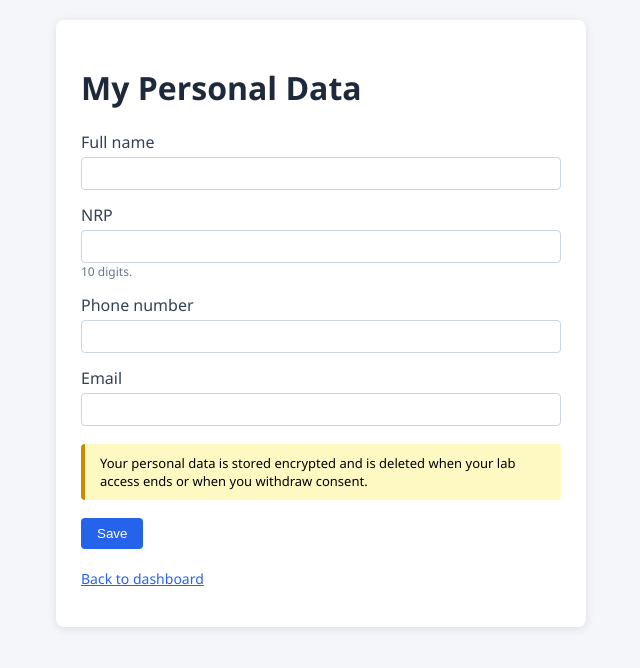
After one commit to mouisbeton/labpass, a Flask app: template templates/profile.html in a window 1280 px wide. The commit adds this page. Shown: the top 668 px of the page, without its empty margins (319-959 px from the left). Run offline with Flask 3, Linux system fonts and the light colour scheme; the template is opened without the code that fills it, so the values that code supplies are empty.

Commit message:
Encrypt file metadata and add an encrypted personal data form

```diff
--- a/app.py
+++ b/app.py
@@ -5,9 +5,11 @@
 # - ./storage.py: Untuk menyimpan dan membaca berkas blob ciphertext pada disk
 # - ./crypto_stub.py (atau labcrypto): Modul kriptografi untuk enkripsi/dekripsi dan key wrapping
 # - ./templates/dashboard.html: Tampilan UI antarmuka utama pengguna
+# - ./templates/profile.html: Form data pribadi (nama, NRP, telepon, email)
 
 import hashlib
 import io
+import json
 import os
 import uuid
 from flask import (
@@ -93,6 +95,58 @@ app.secret_key = os.urandom(24)
 auth.init_app(app)
 
 # ==============================================================================
+# RECORD TERENKRIPSI (metadata berkas & data pribadi)
+# ==============================================================================
+# var daftar algoritma cipher untuk setiap record (sama dengan salinan berkas)
+RECORD_CIPHERS = ["aes-gcm", "des-cbc", "rc4"]
+
+
+# fungsi menyimpan satu record kecil (bytes) terenkripsi dengan 3 algoritma ke tabel records
+# Catatan: commit dilakukan oleh pemanggil
+def save_record(db, user_id, kek, record_id, plaintext):
+    # hapus versi lama record agar tidak ada sisa salinan lama
+    db.execute(
+        "DELETE FROM records WHERE user_id = ? AND record_id = ?",
+        (user_id, record_id),
+    )
+
+    # loop enkripsi record ke dalam 3 algoritma independen
+    for cipher_name in RECORD_CIPHERS:
+        # var item secret BARU untuk setiap penulisan (nonce AES-GCM = penghitung chunk)
+        item_secret = new_item_secret()
+        # var tuple konteks autentikasi (user_id, record_id, cipher_name)
+        ctx = (str(user_id), record_id, cipher_name)
+
+        db.execute(
+            "INSERT INTO records (user_id, record_id, cipher, blob, wrapped_secret) VALUES (?, ?, ?, ?, ?)",
+            (
+                user_id,
+                record_id,
+                cipher_name,
+                encrypt_item(cipher_name, plaintext, item_secret, ctx),
+                wrap_secret(kek, item_secret, ctx),
+            ),
+        )
+
+
+# fungsi membaca dan mendekripsi satu salinan record; mengembalikan None jika record tidak ada
+def load_record(db, user_id, kek, record_id, cipher_name):
+    row = db.execute(
+        "SELECT blob, wrapped_secret FROM records WHERE user_id = ? AND record_id = ? AND cipher = ?",
+        (user_id, record_id, cipher_name),
+    ).fetchone()
+
+    # percabangan jika record belum pernah disimpan
+    if row is None:
+        return None
+
+    # var tuple konteks autentikasi (user_id, record_id, cipher_name)
+    ctx = (str(user_id), record_id, cipher_name)
+    item_secret = unwrap_secret(kek, row["wrapped_secret"], ctx)
+    return decrypt_item(cipher_name, row["blob"], item_secret, ctx)
+
+
+# ==============================================================================
 # FLASK ROUTES
 # ==============================================================================
 
@@ -158,17 +212,24 @@ def upload_file():
     # item_secret = new_item_secret()
 
     # simpan metadata dasar item ke basis data SQLite
-    # Catatan: Nama berkas dan mime type dienkripsi atau disimpan secara pseudonim
+    # Catatan: kolom filename_enc & mime_type_enc dikosongkan; nama berkas dan mime type
+    # disimpan terenkripsi di tabel records (record_id "<item_id>/meta")
     db.execute(
         "INSERT INTO items (id, user_id, filename_enc, mime_type_enc, sha256_orig) VALUES (?, ?, ?, ?, ?)",
         (
             item_id,
             g.user_id,
-            uploaded_file.filename.encode("utf-8"),
-            uploaded_file.mimetype.encode("utf-8"),
+            b"",
+            b"",
             sha256_orig,
         ),
     )
+
+    # var metadata berkas dalam bentuk JSON
+    meta = {"filename": uploaded_file.filename, "mime_type": uploaded_file.mimetype}
+    # simpan metadata terenkripsi dengan record_id berbeda dari item_id,
+    # agar blob metadata tidak bisa ditukar dengan blob berkas
+    save_record(db, g.user_id, kek, f"{item_id}/meta", json.dumps(meta).encode("utf-8"))
 
     # loop melakukan enkripsi berkas ke dalam 3 algoritma independen
     for cipher_name in ciphers:
@@ -273,6 +334,17 @@ def download_file(item_id, cipher_name):
                 "Integritas data rusak: SHA-256 tidak cocok dengan berkas asli!"
             )
 
+        # 5. Dekripsi metadata (nama berkas & mime type) dengan cipher yang SAMA
+        meta_bytes = load_record(db, g.user_id, kek, f"{item_id}/meta", cipher_name)
+        if meta_bytes is not None:
+            meta = json.loads(meta_bytes)
+        else:
+            # berkas lama (diunggah sebelum metadata dienkripsi): baca kolom lama
+            meta = {
+                "filename": item["filename_enc"].decode("utf-8"),
+                "mime_type": item["mime_type_enc"].decode("utf-8"),
+            }
+
     except Exception as err:
         flash(f"Could not decrypt or verify the file: {err}")
         return redirect(url_for("dashboard"))
@@ -280,7 +352,8 @@ def download_file(item_id, cipher_name):
     # var mengembalikan data file terdekripsi langsung ke browser pengguna dari RAM
     return send_file(
         io.BytesIO(plaintext_bytes),
-        download_name=item["filename_enc"].decode("utf-8"),
+        download_name=meta["filename"],
+        mimetype=meta["mime_type"],
         as_attachment=True,
     )
 
@@ -314,9 +387,51 @@ def delete_file(item_id):
 
     # hapus metadata item dari SQLite (ON DELETE CASCADE akan membersihkan tabel copies & wrapped_keys)
     db.execute("DELETE FROM items WHERE id = ?", (item_id,))
+    # hapus metadata terenkripsi berkas (tabel records tidak terhubung ke items)
+    db.execute(
+        "DELETE FROM records WHERE user_id = ? AND record_id = ?",
+        (g.user_id, f"{item_id}/meta"),
+    )
     db.commit()
 
     flash("The file and all 3 of its encrypted copies were deleted.")
+    return redirect(url_for("dashboard"))
+
+
+# var nama field data pribadi yang wajib diisi
+PROFILE_FIELDS = ["name", "nrp", "phone", "email"]
+
+
+# Rute data pribadi: nama, NRP, telepon, email disimpan sebagai satu record JSON per cipher
+@app.route("/profile", methods=["GET", "POST"])
+@auth.login_required
+def profile():
+    # var koneksi database
+    db = get_db()
+
+    if request.method == "GET":
+        # var data pribadi dari salinan AES-GCM (None jika belum pernah disimpan)
+        profile_bytes = load_record(db, g.user_id, g.kek, "profile", "aes-gcm")
+        data = json.loads(profile_bytes) if profile_bytes else {}
+        return render_template("profile.html", errors=[], data=data)
+
+    # var data form yang dikirim pengguna
+    data = {field: request.form.get(field, "").strip() for field in PROFILE_FIELDS}
+
+    # validasi: semua field wajib diisi dan NRP harus 10 digit
+    errors = []
+    if not all(data.values()):
+        errors.append("All fields are required.")
+    if data["nrp"] and not auth.NRP_PATTERN.fullmatch(data["nrp"]):
+        errors.append("NRP must be exactly 10 digits.")
+    if errors:
+        return render_template("profile.html", errors=errors, data=data), 400
+
+    # simpan data pribadi terenkripsi (item secret baru untuk setiap cipher)
+    save_record(db, g.user_id, g.kek, "profile", json.dumps(data).encode("utf-8"))
+    db.commit()
+
+    flash("Your personal data was encrypted and saved.")
     return redirect(url_for("dashboard"))
 
 
--- a/cleanup.py
+++ b/cleanup.py
@@ -76,6 +76,10 @@ def run_daily_cleanup():
                     if deleted:
                         print(f"  -> File blob dihapus: {blob_path}")
 
+            # hapus record terenkripsi (metadata berkas & data pribadi) milik pengguna;
+            # foreign key SQLite tidak aktif, jadi CASCADE tidak berjalan
+            cursor.execute("DELETE FROM records WHERE user_id = ?", (user_id,))
+
             # 2. Hapus data pengguna dari tabel users (FK ON DELETE CASCADE akan menghapus items, copies, & wrapped_keys)
             cursor.execute("DELETE FROM users WHERE id = ?", (user_id,))
             print(
--- a/database.py
+++ b/database.py
@@ -89,6 +89,20 @@ def init_db():
     );
     """)
 
+    # eksekusi query pembuatan tabel records (record kecil terenkripsi: metadata berkas & data pribadi) jika belum ada
+    # record_id = "<item_id>/meta" untuk nama & mime type berkas, "profile" untuk data pribadi
+    cursor.execute("""
+    CREATE TABLE IF NOT EXISTS records (
+        user_id TEXT NOT NULL,
+        record_id TEXT NOT NULL,
+        cipher TEXT NOT NULL,
+        blob BLOB NOT NULL,
+        wrapped_secret BLOB NOT NULL,
+        PRIMARY KEY (user_id, record_id, cipher),
+        FOREIGN KEY (user_id) REFERENCES users (id) ON DELETE CASCADE
+    );
+    """)
+
     # simpan perubahan skema ke file database fisik
     conn.commit()
     # tutup koneksi database inisialisasi
--- a/templates/dashboard.html
+++ b/templates/dashboard.html
@@ -37,6 +37,7 @@ Related Files:
     <div class="container">
         <!-- Account links (auth.py) -->
         <div class="topbar">
+            <a href="{{ url_for('profile') }}">My personal data</a>
             <a href="{{ url_for('auth.change_password') }}">Change password</a>
             <a href="{{ url_for('auth.withdraw_consent') }}" class="danger-link">Withdraw consent</a>
             <!-- Logout is POST-only, so it is a small form rather than a link -->
--- /dev/null
+++ b/templates/profile.html
@@ -0,0 +1,66 @@
+<!--
+@kode-komentar-id
+File Purpose: Personal data form (name, NRP, phone, email). Saved as one encrypted JSON record per cipher (AES, DES, RC4).
+Related Files:
+- ../app.py: GET/POST /profile sends errors and data
+-->
+<!DOCTYPE html>
+<html lang="en">
+<head>
+    <meta charset="UTF-8">
+    <meta name="viewport" content="width=device-width, initial-scale=1.0">
+    <title>My Personal Data - Secure Lab Access Enrollment Portal</title>
+    <style>
+        body { font-family: 'Segoe UI', Tahoma, Geneva, Verdana, sans-serif; background-color: #f4f6f9; margin: 0; padding: 20px; }
+        .container { max-width: 480px; margin: 0 auto; background: #fff; padding: 25px; border-radius: 8px; box-shadow: 0 2px 10px rgba(0,0,0,0.1); }
+        h1 { color: #1e293b; }
+        .errors { background: #fee2e2; border-left: 4px solid #dc2626; padding: 10px 15px; margin-bottom: 20px; border-radius: 4px; color: #991b1b; }
+        label { display: block; margin-top: 14px; font-weight: 500; color: #334155; }
+        input[type="text"], input[type="tel"], input[type="email"] { width: 100%; padding: 8px; margin-top: 4px; border: 1px solid #cbd5e1; border-radius: 4px; box-sizing: border-box; }
+        .hint { font-size: 12px; color: #64748b; }
+        .warning { background: #fef9c3; border-left: 4px solid #ca8a04; padding: 10px 15px; margin-top: 18px; border-radius: 4px; font-size: 13px; }
+        .btn { padding: 8px 16px; border: none; border-radius: 4px; cursor: pointer; font-weight: 500; margin-top: 18px; }
+        .btn-primary { background: #2563eb; color: #fff; }
+        .footer { margin-top: 20px; font-size: 14px; }
+        .footer a { color: #2563eb; }
+    </style>
+</head>
+<body>
+    <div class="container">
+        <h1>My Personal Data</h1>
+
+        {% if errors %}
+            <div class="errors">
+                {% for err in errors %}<div>{{ err }}</div>{% endfor %}
+            </div>
+        {% endif %}
+
+        <form method="POST" action="{{ url_for('profile') }}">
+            <!-- Required by Flask-WTF CSRFProtect -->
+            <input type="hidden" name="csrf_token" value="{{ csrf_token() }}">
+
+            <label for="name">Full name</label>
+            <input type="text" id="name" name="name" value="{{ data.get('name', '') }}" required autocomplete="name">
+
+            <label for="nrp">NRP</label>
+            <input type="text" id="nrp" name="nrp" value="{{ data.get('nrp', '') }}" required pattern="\d{10}" inputmode="numeric">
+            <div class="hint">10 digits.</div>
+
+            <label for="phone">Phone number</label>
+            <input type="tel" id="phone" name="phone" value="{{ data.get('phone', '') }}" required autocomplete="tel">
+
+            <label for="email">Email</label>
+            <input type="email" id="email" name="email" value="{{ data.get('email', '') }}" required autocomplete="email">
+
+            <div class="warning">
+                Your personal data is stored encrypted and is deleted when your lab access ends
+                or when you withdraw consent.
+            </div>
+
+            <button type="submit" class="btn btn-primary">Save</button>
+        </form>
+
+        <p class="footer"><a href="{{ url_for('dashboard') }}">Back to dashboard</a></p>
+    </div>
+</body>
+</html>
```
Also changed, not shown: auth.py (+14 -0 lines), tests/test_records.py (added, +202 -0 lines).
